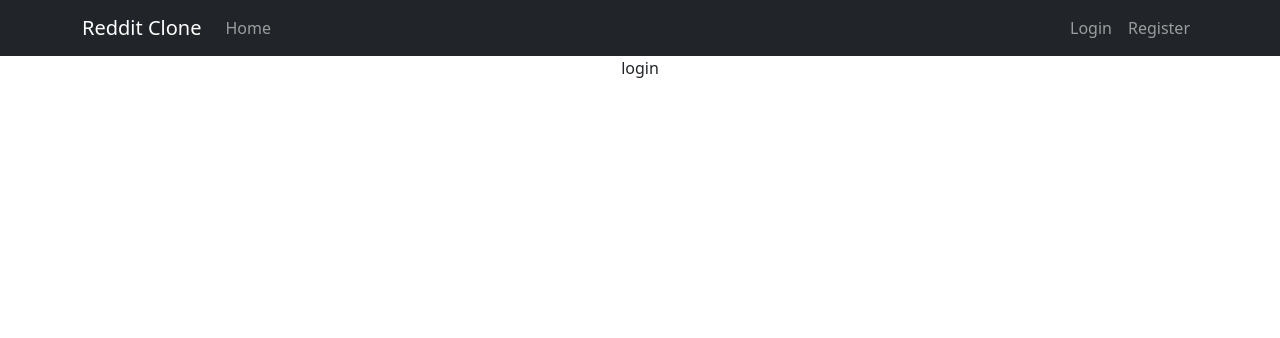
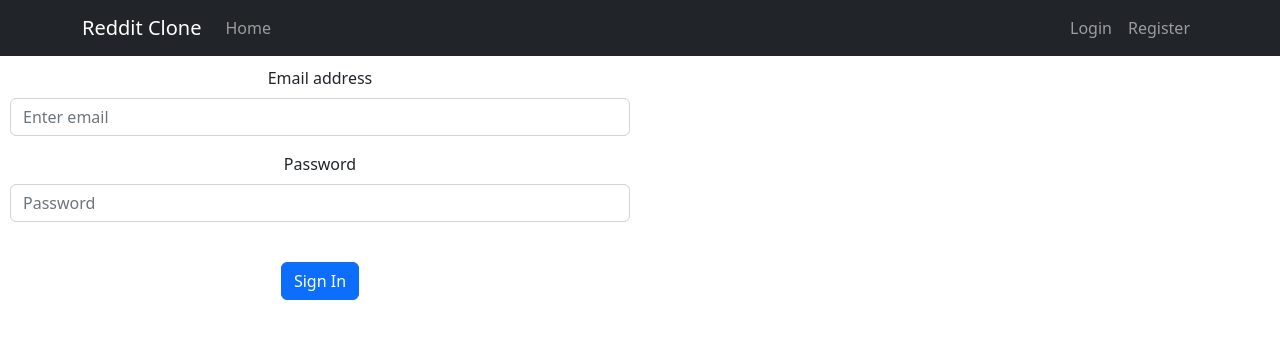
Before and after one commit to C7-alhajjkhalid/MERAKI_Academy_Project_4, a React (Create React App) app in the folder frontend/: page /login in a window 1280 px wide. Shown: the top 338 px of the page. Built offline with nearby package versions, Linux system fonts and the light colour scheme.

Commit message:
added user route controls if logged in or out

```diff
--- a/frontend/src/App.js
+++ b/frontend/src/App.js
@@ -1,6 +1,7 @@
 import "./App.css";
 import React, { useState, createContext } from "react";
 import Login from "./components/Login";
+import Home from "./components/Home";
 import Register from "./components/Register";
 import Header from "./components/Header";
 import PostList from "./components/PostList";
@@ -8,14 +9,29 @@ import { Route, Routes } from "react-router-dom";
 export const GlobalContext = createContext();
 
 function App() {
+  const [token, setToken] = useState(localStorage.getItem("token"));
+  const [isLoggedIn, setIsLoggedIn] = useState(
+    localStorage.getItem("loggedIn")
+  );
+  const [userID, setUserID] = useState(null);
   return (
     <>
-      <GlobalContext.Provider>
+      <GlobalContext.Provider
+        value={{
+          setToken,
+          token,
+          setIsLoggedIn,
+          isLoggedIn,
+          userID,
+          setUserID,
+        }}
+      >
         <div className="App">
           <Header />
           <Routes>
             <Route path="/login" element={<Login />} />
             <Route path="/register" element={<Register />} />
+            <Route path="/Home" element={<Home />} />
           </Routes>
         </div>
       </GlobalContext.Provider>
--- a/frontend/src/components/Header.js
+++ b/frontend/src/components/Header.js
@@ -1,7 +1,12 @@
-import React from "react";
+import React, { useContext, useEffect } from "react";
 import { Navbar, Nav, Container } from "react-bootstrap";
 
+import { useNavigate, Link } from "react-router-dom";
+import { GlobalContext } from "../App";
+
 const Header = () => {
+  const context = useContext(GlobalContext);
+
   return (
     <Navbar bg="dark" variant="dark" expand="lg">
       <Container>
@@ -12,8 +17,24 @@ const Header = () => {
             <Nav.Link href="/">Home</Nav.Link>
           </Nav>
           <Nav>
-            <Nav.Link href="/login">Login</Nav.Link>
-            <Nav.Link href="/register">Register</Nav.Link>
+            {!context.token ? <Nav.Link href="/login">Login</Nav.Link> : null}
+            {!context.token ? (
+              <Nav.Link href="/register">Register</Nav.Link>
+            ) : null}
+            {context.token ? (
+              <Nav.Link
+                onClick={() => {
+                  localStorage.removeItem("token");
+                  context.setIsLoggedIn(false);
+                  context.setToken(null);
+
+                  localStorage.removeItem("loggedIn");
+                }}
+                to="/login"
+              >
+                Log Out
+              </Nav.Link>
+            ) : null}
           </Nav>
         </Navbar.Collapse>
       </Container>
--- /dev/null
+++ b/frontend/src/components/Home.js
@@ -0,0 +1,9 @@
+import React from 'react'
+
+const Home = () => {
+  return (
+    <div>Home</div>
+  )
+}
+
+export default Home
--- a/frontend/src/components/login.js
+++ b/frontend/src/components/login.js
@@ -1,11 +1,102 @@
-import React from 'react'
-import { useState, useEffect, useContext } from 'react'
-import { useNavigate } from 'react-router-dom'
+import React, { useState, useEffect, useContext } from "react";
+import { Form, Button, Col, Row, Alert } from "react-bootstrap";
+import axios from "axios";
+import { useNavigate } from "react-router-dom";
+import { GlobalContext } from "../App";
 
-const login = () => {
+const Login = () => {
+  const context = useContext(GlobalContext);
+  useEffect(() => {
+    context.isLoggedIn && navigate("/home");
+  }, []);
+  const navigate = useNavigate();
+  const [email, setEmail] = useState("");
+  const [password, setPassword] = useState("");
+  const [message, setMessage] = useState("");
+  const [alert, setAlert] = useState("");
+  const [alertmsg, setAlertmsg] = useState("");
+
+  const handleEmailChange = (event) => {
+    console.log(event.target.value);
+    setEmail(event.target.value);
+  };
+
+  const handlePasswordChange = (event) => {
+    setPassword(event.target.value);
+  };
+
+  const handleSubmit = (event) => {
+    event.preventDefault();
+    axios
+      .post("http://localhost:5000/users/login", {
+        email,
+        password,
+      })
+      .then((result) => {
+        context.setToken(result.data.token);
+        context.setUserID(result.data);
+        localStorage.setItem("loggedIn", true);
+        localStorage.setItem("token", result.data.token);
+        context.setIsLoggedIn(true);
+        setAlert("success");
+        setAlertmsg("Logged in successfully");
+        setTimeout(() => {
+          navigate("/home");
+        }, 3000);
+      })
+      .catch((err) => {
+        console.log(err);
+        setAlert("danger");
+        setAlertmsg("The email or password is incorrect");
+      });
+  };
+
   return (
-    <div>login</div>
-  )
-}
+    <>
+      <div className="loginForm">
+        <Form onSubmit={handleSubmit}>
+          <Form.Group className="mb-3" controlId="formBasicEmail">
+            <Form.Label>Email address</Form.Label>
+            <Form.Control
+              type="email"
+              placeholder="Enter email"
+              value={email}
+              onChange={handleEmailChange}
+            />
+          </Form.Group>
 
-export default login
+          <Form.Group className="mb-3" controlId="formBasicPassword">
+            <Form.Label>Password</Form.Label>
+            <Form.Control
+              type="password"
+              placeholder="Password"
+              value={password}
+              onChange={handlePasswordChange}
+            />
+          </Form.Group>
+
+          <br />
+          <Form>
+            <Button
+              onClick={(e) => {
+                setEmail("");
+                setPassword("");
+                handleSubmit(e);
+              }}
+              variant="primary"
+              type="submit"
+              block
+            >
+              Sign In
+            </Button>
+          </Form>
+        </Form>
+        <br />
+
+        <Alert variant={alert}>{alertmsg}</Alert>
+      </div>
+    </>
+  );
+};
+
+export default Login;
--- a/frontend/src/components/register.js
+++ b/frontend/src/components/register.js
@@ -1,10 +1,19 @@
-import React, { useState, useEffect } from "react";
+import React, { useState, useEffect, useContext } from "react";
 import { Form, Button, Col, Row } from "react-bootstrap";
+import axios from "axios";
+import { useNavigate } from "react-router-dom";
+import { GlobalContext } from "../App";
 
 const Register = () => {
+  const navigate = useNavigate();
+  const context = useContext(GlobalContext);
   const [email, setEmail] = useState("");
   const [password, setPassword] = useState("");
   const [username, setUsername] = useState("");
+  const [message, setMessage] = useState("");
+  useEffect(() => {
+    context.isLoggedIn && navigate("/home");
+  }, []);
 
   const handleEmailChange = (event) => {
     setEmail(event.target.value);
@@ -60,7 +69,22 @@ const Register = () => {
           </Form.Group>
           <br />
           <Form>
-            <Button variant="primary" type="submit" block>
+            <Button
+              onClick={() => {
+                axios
+                  .post("http://localhost:5000/users/register", {
+                    email,
+                    password,
+                    username,
+                  })
+                  .then((result) => {
+                    navigate("/");
+                  });
+              }}
+              variant="primary"
+              type="submit"
+              block
+            >
               Sign Up
             </Button>
           </Form>
```
